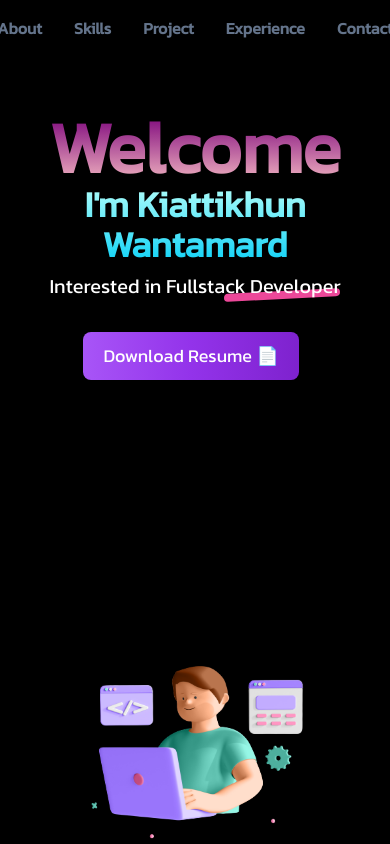
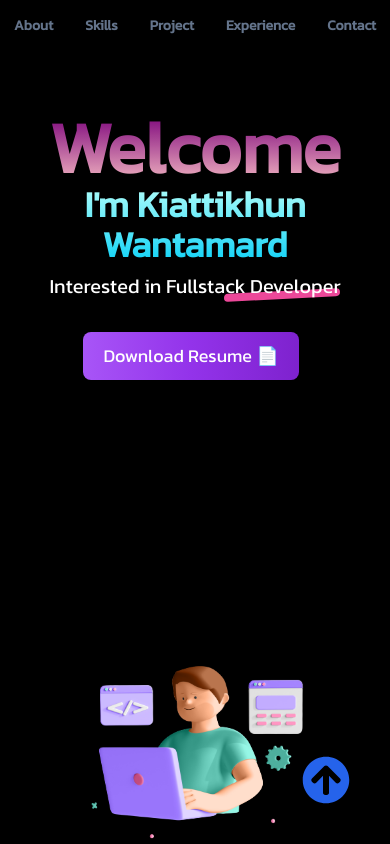
Before and after one commit to Kiattikhun-W/kiattikhun-web, a React (Vite) app: page / in a window 390 px wide. Shown: the top 844 px of the page. Built offline with nearby package versions, Linux system fonts and the light colour scheme.

Commit message:
add btn scroll to top

```diff
--- a/package.json
+++ b/package.json
@@ -16,6 +16,7 @@
     "match-sorter": "^6.3.1",
     "react": "^18.2.0",
     "react-dom": "^18.2.0",
+    "react-icons": "^4.4.0",
     "react-image-gallery": "^1.2.9",
     "react-parallax-tilt": "^1.7.67",
     "react-router-dom": "^6.4.1",
--- a/src/App.jsx
+++ b/src/App.jsx
@@ -1,13 +1,35 @@
-import {useState} from 'react'
+import {useState, useEffect} from 'react'
 import reactLogo from './assets/react.svg'
 import './App.css'
 import Content from "./components/Content.jsx";
 
+import {FaArrowCircleUp} from "react-icons/fa";
+
+
 function App() {
+    useEffect(() => {
+        // 👇️ scroll to top on page load
+        window.scrollTo({top: 0, left: 0, behavior: 'smooth'});
+    }, []);
 
     return (
         <div className="App">
             <Content/>
+            <FaArrowCircleUp
+                className={'text-5xl font-extrabold hover:cursor-pointer text-blue-600'}
+                onClick={() => {
+                    window.scrollTo({top: 0, left: 0, behavior: 'smooth'});
+                }}
+                style={{
+
+                    position: 'fixed',
+                    bottom: '40px',
+                    right: '40px',
+
+
+                }}
+            />
+
         </div>
     )
 }
--- a/src/components/Contact.jsx
+++ b/src/components/Contact.jsx
@@ -1,5 +1,3 @@
-import revelsoft from "../assets/revelsoft.png";
-
 const Contact = () => {
     return (
         <div>
@@ -21,6 +19,7 @@ const Contact = () => {
                         </button>
                         <p className={'pt-3 text-white font-bold text-center'}>
                             Phone : +669-8881-6208
+
                         </p>
                     </div>
                 </div>
--- a/src/components/Header.jsx
+++ b/src/components/Header.jsx
@@ -1,10 +1,9 @@
 import resume from "../assets/resume.pdf";
-import Tilt from 'react-parallax-tilt';
 
 const Header = () => {
     return (
         <div>
-            <div>
+            <div id={'homeSection'}>
                 <h1 className="text-7xl lg:text-8xl font-extrabold animate-pulse text-transparent bg-clip-text bg-gradient-to-b from-[#800080] to-[#ffc0cb] text-center">
                     Welcome
                 </h1>
--- a/src/components/Navbar.jsx
+++ b/src/components/Navbar.jsx
@@ -6,7 +6,7 @@ const Navbar = () => {
     }
     return (
         <nav className={'fixed top-0 left-0 right-0  flex items-center justify-center w-full z-20 backdrop-blur-sm'}>
-            <ul className={'flex flex-row items-center justify-center w-full my-4  text-md lg:text-2xl '}>
+            <ul className={'flex flex-row items-center justify-center w-full my-4  text-sm lg:text-2xl '}>
                 {navId.map((nav) => <li
                     key={nav}
                     onClick={() => handleNav(nav)}
--- a/src/components/Projects.jsx
+++ b/src/components/Projects.jsx
@@ -45,10 +45,10 @@ const Projects = () => {
                                     Youtube ▶
                                 </button>
                             </a>
-                            <button
-                                className="mx-4 bg-blue-500 hover:bg-blue-700 text-white font-bold py-2 px-4 rounded-full">
-                                Gallery 🌷
-                            </button>
+                            {/*<button*/}
+                            {/*    className="mx-4 bg-blue-500 hover:bg-blue-700 text-white font-bold py-2 px-4 rounded-full">*/}
+                            {/*    Gallery 🌷*/}
+                            {/*</button>*/}
                         </div>
                     </div>
 
```
Also changed, not shown: 1 other file (tests, documents, lock files or other folders).
